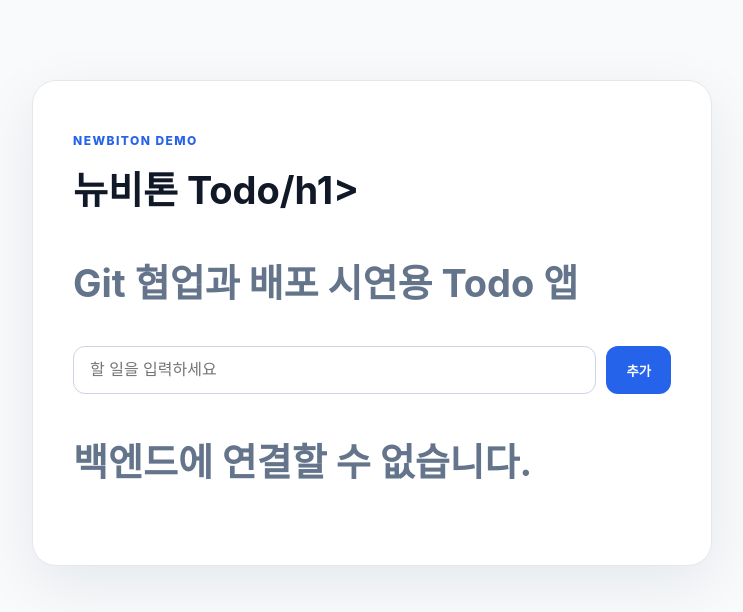
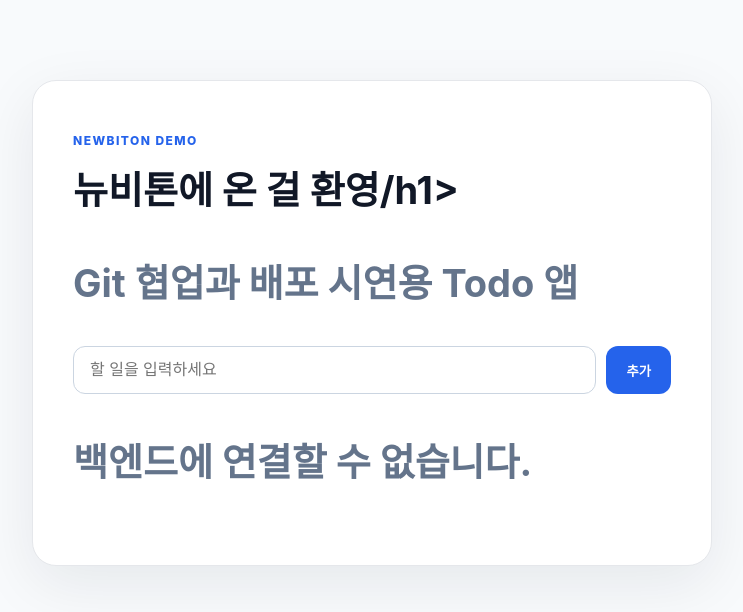
Before and after one commit to t2easure/newbiton-demo, a website built with Vite: page frontend/index.html in a window 1280 px wide. Shown: the whole page, without its empty margins (268-1011 px from the left). Built offline with nearby package versions, Linux system fonts and the light colour scheme; no server answers.

Commit message:
feat: B 제목 문구 변경

```diff
--- a/frontend/index.html
+++ b/frontend/index.html
@@ -8,7 +8,7 @@
 <body>
   <main class="container">
     <p class="eyebrow">NEWBITON DEMO</p>
-    <h1>뉴비톤 Todo/h1>
+    <h1>뉴비톤에 온 걸 환영/h1>
     <p class="description">Git 협업과 배포 시연용 Todo 앱</p>
     <form id="todo-form">
       <input id="todo-input" placeholder="할 일을 입력하세요">
```
